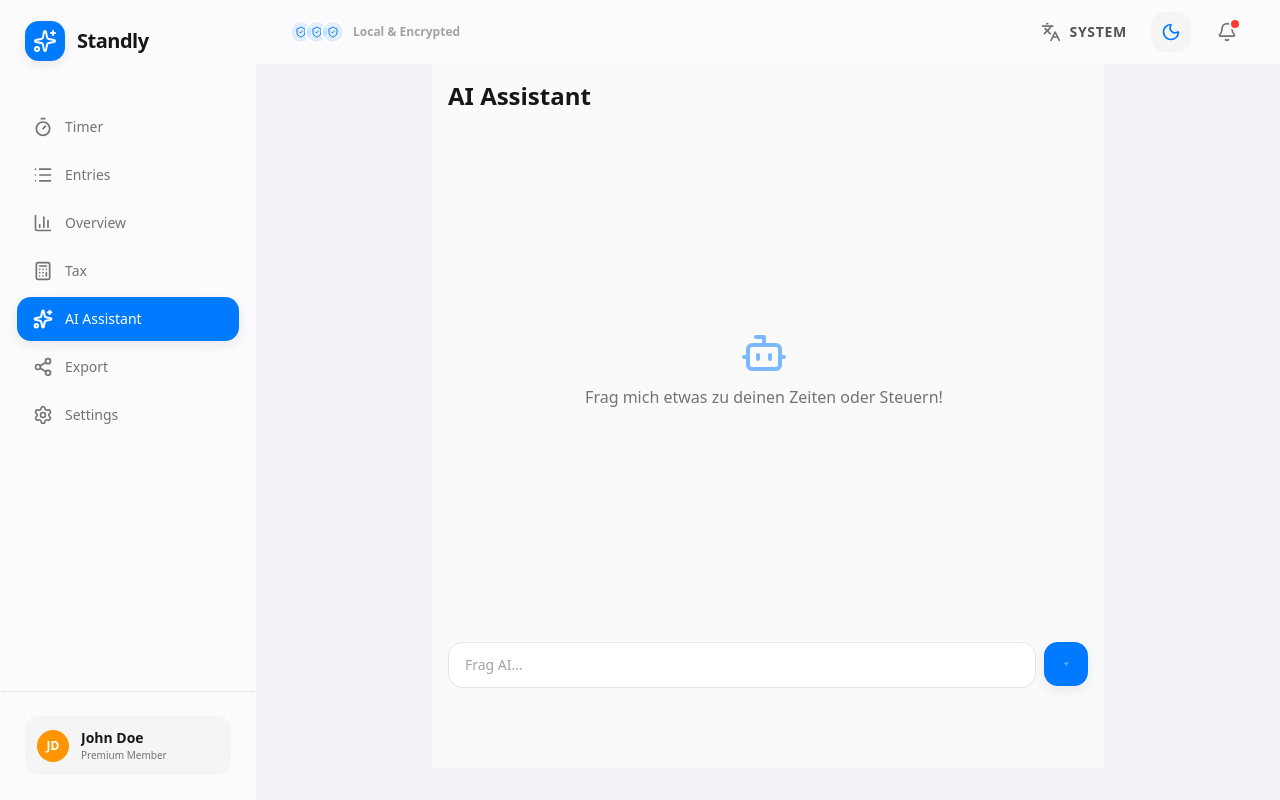
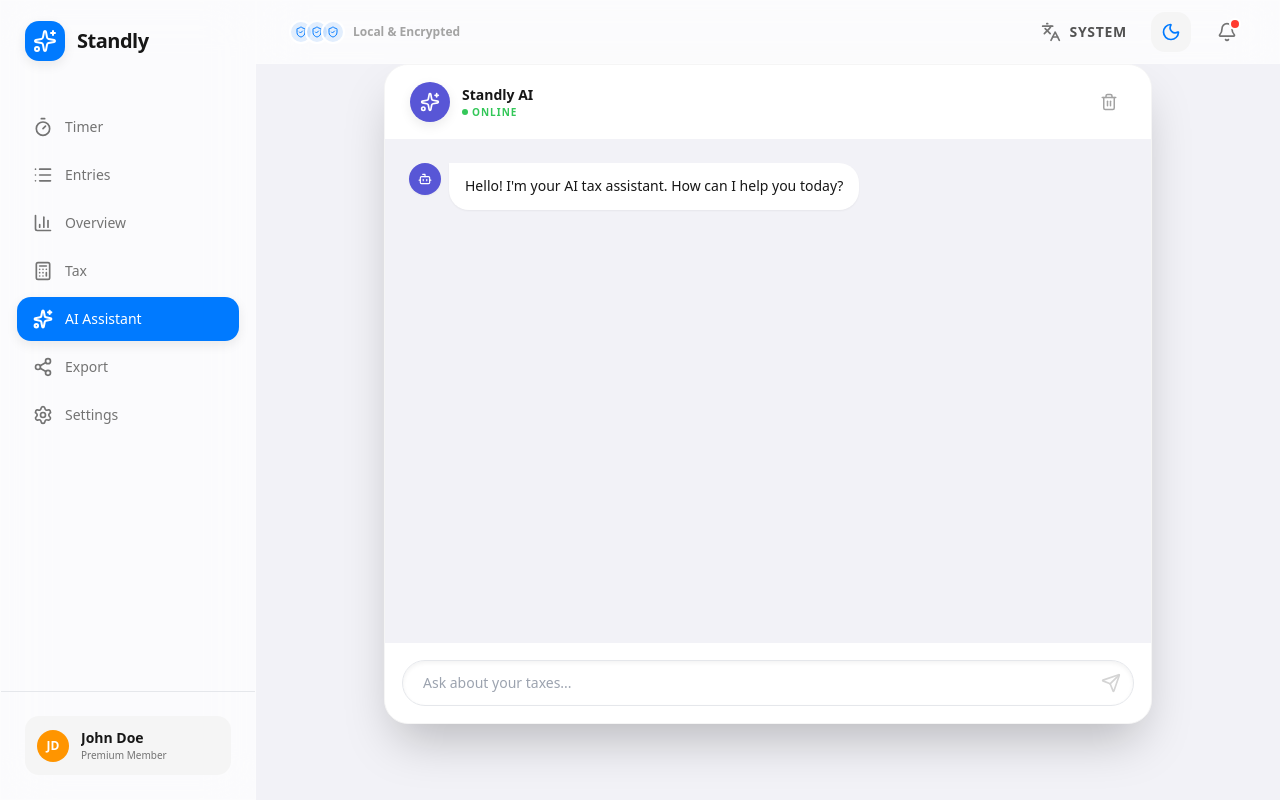
Before and after one commit to sadiq990/germancalculator, a React (Vite) app: page /ai in a window 1280 px wide. Built offline with nearby package versions, Linux system fonts and the light colour scheme.

Commit message:
UI Overhaul Phase 2: Premium Tax, AI, and Entry List Layouts

```diff
--- a/src/components/ai/AIChat.tsx
+++ b/src/components/ai/AIChat.tsx
@@ -1,72 +1,131 @@
-import React, { useState, useEffect, useRef } from 'react';
-import { PageTransition } from '../layout/PageTransition';
+import React, { useState, useRef, useEffect } from 'react';
+import { motion, AnimatePresence } from 'framer-motion';
+import { Send, Sparkles, User, Bot, Trash2, ArrowLeft } from 'lucide-react';
 import { useTranslation } from '../../hooks/useTranslation';
-import { useAI } from '../../hooks/useAI';
-import { Input } from '../ui/Input';
+import { Card } from '../ui/Card';
 import { Button } from '../ui/Button';
-import { Send, Bot } from 'lucide-react';
 
 export const AIChat: React.FC = () => {
   const { t } = useTranslation();
-  const { messages, sendMessage } = useAI();
+  const [messages, setMessages] = useState([
+    { id: '1', role: 'assistant', content: "Hello! I'm your AI tax assistant. How can I help you today?" }
+  ]);
   const [input, setInput] = useState('');
-  const bottomRef = useRef<HTMLDivElement>(null);
+  const scrollRef = useRef<HTMLDivElement>(null);
+
+  useEffect(() => {
+    if (scrollRef.current) {
+      scrollRef.current.scrollTop = scrollRef.current.scrollHeight;
+    }
+  }, [messages]);
 
   const handleSend = () => {
     if (!input.trim()) return;
-    sendMessage(input);
+    const userMsg = { id: Date.now().toString(), role: 'user', content: input };
+    setMessages(prev => [...prev, userMsg]);
     setInput('');
+
+    // Mock response
+    setTimeout(() => {
+      setMessages(prev => [...prev, {
+        id: (Date.now() + 1).toString(),
+        role: 'assistant',
+        content: "I'm analyzing your request. Based on your inputs, your effective tax rate is around 34.2%. Would you like a detailed breakdown?"
+      }]);
+    }, 1000);
   };
 
-  useEffect(() => {
-    bottomRef.current?.scrollIntoView({ behavior: 'smooth' });
-  }, [messages]);
+  return (
+    <motion.div
+      initial={{ opacity: 0, scale: 0.98 }}
+      animate={{ opacity: 1, scale: 1 }}
+      className="max-w-3xl mx-auto w-full h-[calc(100vh-140px)] flex flex-col bg-white dark:bg-black rounded-ios-xl shadow-2xl overflow-hidden border border-neutral-100 dark:border-ios-dark-4"
+    >
+      {/* Chat Header */}
+      <div className="px-6 py-4 glass border-b dark:border-ios-dark-4 flex items-center justify-between z-10">
+        <div className="flex items-center gap-3">
+          <div className="w-10 h-10 bg-ios-indigo rounded-full flex items-center justify-center text-white shadow-ios">
+            <Sparkles size={20} />
+          </div>
+          <div>
+            <h2 className="font-bold text-sm dark:text-white">Standly AI</h2>
+            <p className="text-[10px] text-ios-green font-bold uppercase tracking-widest flex items-center gap-1">
+               <span className="w-1.5 h-1.5 rounded-full bg-ios-green" />
+               Online
+            </p>
+          </div>
+        </div>
+        <div className="flex items-center gap-2">
+           <button className="p-2 rounded-full hover:bg-neutral-100 dark:hover:bg-ios-dark-4 text-neutral-400">
+             <Trash2 size={18} />
+           </button>
+        </div>
+      </div>
 
-  return (
-    <PageTransition>
-      <div className="flex flex-col h-full bg-neutral-50 dark:bg-dark-bg p-4 max-w-2xl mx-auto w-full pb-20">
-        <h1 className="text-2xl font-bold mb-4">{t('nav.ai')}</h1>
+      {/* Messages Area */}
+      <div
+        ref={scrollRef}
+        className="flex-1 overflow-y-auto p-6 space-y-6 no-scrollbar bg-[#F2F2F7] dark:bg-black/50"
+      >
+        <AnimatePresence>
+          {messages.map((msg) => (
+            <motion.div
+              key={msg.id}
+              initial={{ opacity: 0, y: 10, scale: 0.95 }}
+              animate={{ opacity: 1, y: 0, scale: 1 }}
+              className={`flex ${msg.role === 'user' ? 'justify-end' : 'justify-start'}`}
+            >
+              <div className={`
+                flex gap-2 max-w-[85%] sm:max-w-[70%]
+                ${msg.role === 'user' ? 'flex-row-reverse' : 'flex-row'}
+              `}>
+                <div className={`
+                  w-8 h-8 rounded-full flex items-center justify-center shrink-0
+                  ${msg.role === 'user' ? 'bg-ios-gray-5 dark:bg-ios-dark-4' : 'bg-ios-indigo text-white shadow-sm'}
+                `}>
+                  {msg.role === 'user' ? <User size={14} /> : <Bot size={14} />}
+                </div>
 
-        <div className="flex-1 overflow-y-auto flex flex-col gap-4 mb-4 pr-2">
-          {messages.length === 0 && (
-            <div className="flex flex-col items-center justify-center h-full text-center text-neutral-500 gap-2">
-              <Bot className="w-12 h-12 text-primary opacity-50" />
-              <p className="dark:text-dark-text-secondary">Frag mich etwas zu deinen Zeiten oder Steuern!</p>
-            </div>
-          )}
-
-          {messages.map(msg => (
-            <div key={msg.id} className={`flex gap-3 w-full ${msg.role === 'user' ? 'justify-end' : 'justify-start'}`}>
-              {msg.role === 'assistant' && (
-                <div className="w-8 h-8 rounded-full bg-primary/20 flex items-center justify-center shrink-0">
-                  <Bot className="w-5 h-5 text-primary"/>
-                </div>
-              )}
-              <div className={`p-3 rounded-2xl max-w-[85%] text-sm ${
-                msg.role === 'user'
-                  ? 'bg-primary text-white rounded-tr-sm'
-                  : 'bg-white dark:bg-dark-surface border border-neutral-100 dark:border-dark-border rounded-tl-sm shadow-sm'
-              }`}>
+                <div className={`
+                  px-4 py-3 rounded-ios-lg text-sm leading-relaxed shadow-sm
+                  ${msg.role === 'user'
+                    ? 'bg-ios-blue text-white rounded-tr-none'
+                    : 'bg-white dark:bg-ios-dark-5 dark:text-white rounded-tl-none'
+                  }
+                `}>
                   {msg.content}
                 </div>
               </div>
+            </motion.div>
           ))}
-          <div ref={bottomRef} />
+        </AnimatePresence>
       </div>
 
-        <div className="flex gap-2">
-          <Input
+      {/* Input Area */}
+      <div className="px-4 py-4 glass border-t dark:border-ios-dark-4">
+        <div className="flex items-center gap-3 bg-white dark:bg-ios-dark-4 p-1 rounded-full shadow-inner border dark:border-ios-dark-3">
+          <input
+            type="text"
             value={input}
-            onChange={e => setInput(e.target.value)}
-            placeholder={t('ai.ask_explanation')}
-            onKeyDown={e => e.key === 'Enter' && handleSend()}
-            className="flex-1"
+            onChange={(e) => setInput(e.target.value)}
+            onKeyPress={(e) => e.key === 'Enter' && handleSend()}
+            placeholder={t('ai.placeholder', 'Ask about your taxes...')}
+            className="flex-1 bg-transparent px-4 py-2 text-sm focus:outline-none dark:text-white"
           />
-          <Button onClick={handleSend} className="w-[44px] h-[44px] px-0 flex items-center justify-center shrink-0">
-            <Send className="w-5 h-5" />
-          </Button>
+          <button
+            onClick={handleSend}
+            disabled={!input.trim()}
+            className={`
+              p-2 rounded-full transition-all
+              ${input.trim()
+                ? 'bg-ios-blue text-white shadow-ios'
+                : 'text-neutral-300 dark:text-ios-dark-3'}
+            `}
+          >
+            <Send size={20} />
+          </button>
         </div>
       </div>
-    </PageTransition>
+    </motion.div>
   );
 };
```
Also changed, not shown: src/components/entries/EntryList.tsx (+99 -26 lines), src/components/tax/TaxScreen.tsx (+68 -32 lines). Lines whose indentation alone changed are shown as unchanged.
